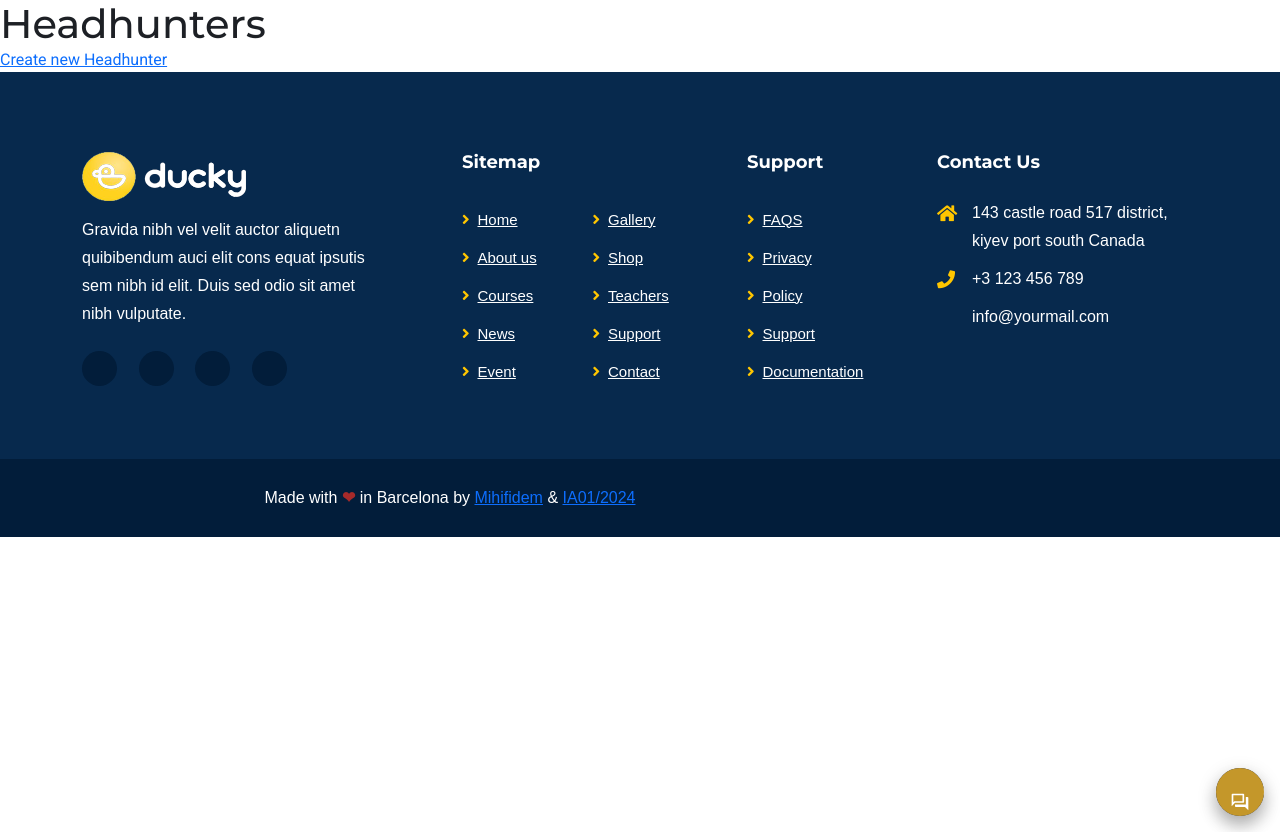
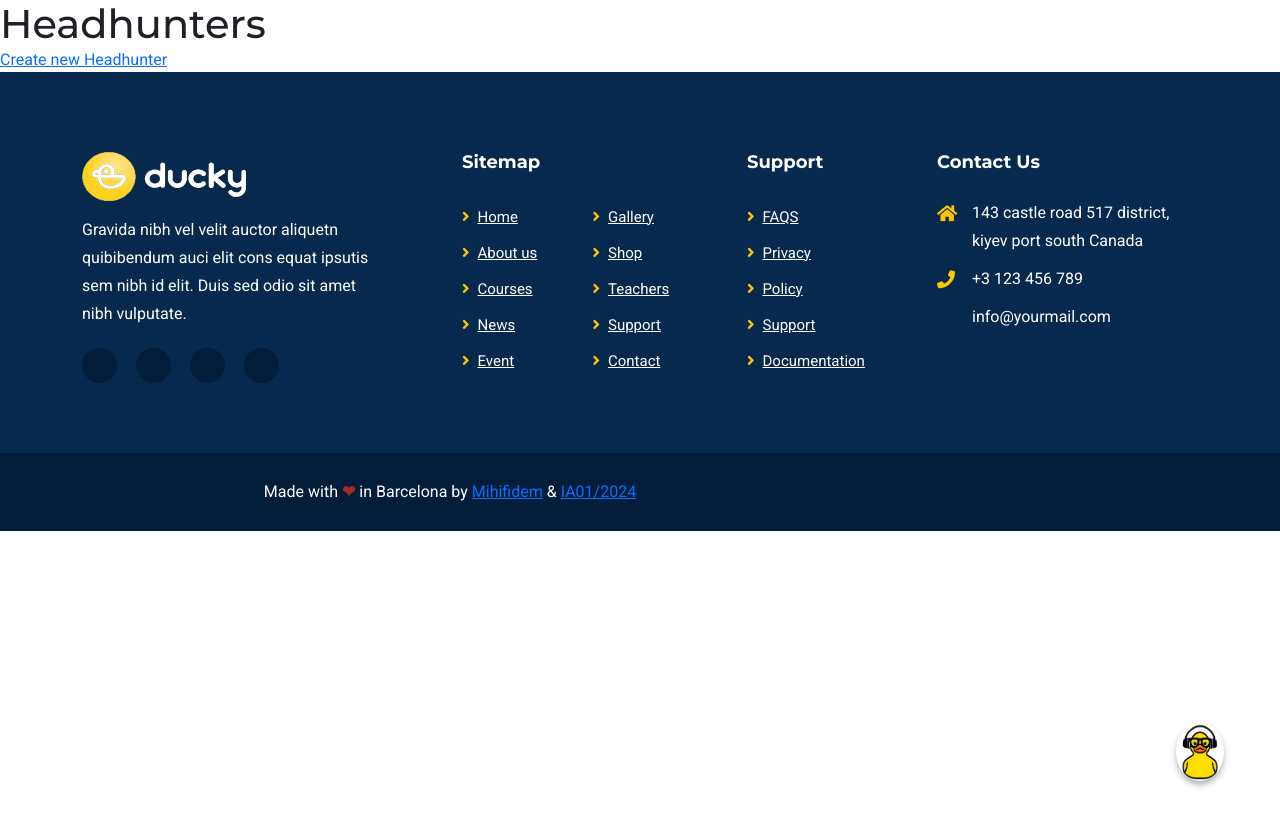
Before and after one commit to mihifidem/idonium2, a Django app: page /headhunters/headhunters/ in a window 1280 px wide. Shown: the part 92-924 px from the top of the page. Run offline with Django 5.2, Linux system fonts and the light colour scheme; parts of the project's set-up code (start-up, migrations or seed data) failed here and were passed over; some libraries are stand-ins or nearby versions.

Commit message:
Añadi el template del chatbot de virgil y actualicé Joboffer create view para que se vea el formulario que toca

```diff
--- a/headhunters/templates/chatbot/chat.html
+++ b/headhunters/templates/chatbot/chat.html
@@ -1,339 +1,250 @@
 {% block content %}
 {% load static %}
 
-<div class="title">
-  <div>
-    <div id="chatbot" class="main-card collapsed">
-      <button id="chatbot_toggle">
-        <svg xmlns="http://www.w3.org/2000/svg" viewBox="0 0 24 24" fill="currentColor">
-          <path d="M0 0h24v24H0V0z" fill="none" />
-          <path
-            d="M15 4v7H5.17l-.59.59-.58.58V4h11m1-2H3c-.55 0-1 .45-1 1v14l4-4h10c.55 0 1-.45 1-1V3c0-.55-.45-1-1-1zm5 4h-2v9H6v2c0 .55.45 1 1 1h11l4 4V7c0-.55-.45-1-1-1z" />
-        </svg>
-        <svg xmlns="http://www.w3.org/2000/svg" viewBox="0 0 24 24" fill="currentColor" style="display:none">
-          <path d="M0 0h24v24H0V0z" fill="none" />
-          <path
-            d="M19 6.41L17.59 5 12 10.59 6.41 5 5 6.41 10.59 12 5 17.59 6.41 19 12 13.41 17.59 19 19 17.59 13.41 12 19 6.41z" />
-        </svg>
+<div class="robot">
+  <!-- Toggle Button -->
+  <button id="chatbot-toggle" onclick="toggleChatbot()">
+    <img src="/static/images/chatbot.png" alt="Chatbot Toggle" />
   </button>
-      <div class="main-title">
-        <div>
-          <svg viewBox="0 0 640 512" title="robot">
-            <path fill="currentColor"
-              d="M32,224H64V416H32A31.96166,31.96166,0,0,1,0,384V256A31.96166,31.96166,0,0,1,32,224Zm512-48V448a64.06328,64.06328,0,0,1-64,64H160a64.06328,64.06328,0,0,1-64-64V176a79.974,79.974,0,0,1,80-80H288V32a32,32,0,0,1,64,0V96H464A79.974,79.974,0,0,1,544,176ZM264,256a40,40,0,1,0-40,40A39.997,39.997,0,0,0,264,256Zm-8,128H192v32h64Zm96,0H288v32h64ZM456,256a40,40,0,1,0-40,40A39.997,39.997,0,0,0,456,256Zm-8,128H384v32h64ZM640,256V384a31.96166,31.96166,0,0,1-32,32H576V224h32A31.96166,31.96166,0,0,1,640,256Z" />
-          </svg>
+  <!-- Chatbot Popup -->
+  <div id="chatbot-popup" style="display: none;">
+    <!-- Chatbot Header -->
+    <div id="chatbot-header">
+      <h3>Duckbot</h3>
+      <button id="close-chatbot" onclick="toggleChatbot()">&times;</button>
     </div>
-        <span>Chatbot</span>
 
-      </div>
-      <div class="chat-area" id="message-box">
-      </div>
-      <div class="line"></div>
+    <!-- Chat Messages -->
+    <div class="chat-area" id="message-box"></div>
+
+    <!-- Input Area -->
     <div class="input-div">
-        <input class="input-message" name="message" type="text" id="message" placeholder="Type your message ..." />
-        <button class="input-send" onclick="send()">
-          <svg style="width:24px;height:24px">
-            <path d="M2,21L23,12L2,3V10L17,12L2,14V21Z" />
-          </svg>
-        </button>
+      <form id="chatbot-form" onsubmit="send(event)">
+        <input
+          class="input-message"
+          name="message"
+          type="text"
+          id="message"
+          placeholder="Type your message ..."
+        />
+        <button class="input-send" type="submit">Send</button>
+      </form>
     </div>
   </div>
+</div>
+
 <style>
-      /* body {
-height: 100vh;
-font-family: Roboto, sans-serif;
-margin: 0px;
-background-color: white;
-overflow: hidden;
-background: gainsboro;
-display:flex
-} */
-      .title {
-        margin: auto;
-        font-size: x-large;
-        font-family: Raleway, sans-serif;
-        color: rebeccapurple;
+  /* Robot container */
+  .robot {
+    position: fixed;
+    bottom: 20px;
+    right: 20px;
+    z-index: 1000;
   }
 
-      @media (min-width: 450px) {
-        .main-card {
-          width: 96%;
-          max-width: 400px;
-          height: calc(100% - 32px) !important;
-          border-radius: 8px !important;
-          max-height: 600px;
-          margin: 16px !important;
-        }
+  /* Toggle button */
+  #chatbot-toggle {
+    position: fixed;
+    bottom: 50px;
+    right: 50px;
+    width: 60px;
+    height: 60px;
+    border: none;
+    background-color: transparent;
+    cursor: pointer;
+    z-index: 1001;
   }
 
-      .collapsed {
-        width: 48px !important;
-        height: 48px !important;
-        border-radius: 24px !important;
-        margin: 16px !important;
+  #chatbot-toggle img {
+    width: 100%;
+    height: 100%;
+    border-radius: 50%;
+    box-shadow: 0 4px 6px rgba(0, 0, 0, 0.3);
   }
 
-      .main-card {
-        background: white;
-        color: white;
-        width: 100%;
-        height: 100%;
-        margin: 0px;
-        border-radius: 0px;
-        display: flex;
-        flex-direction: column;
-        overflow: hidden;
-        right: 0;
-        bottom: 0;
-        position: absolute;
-        transition: all 0.5s;
-        box-shadow: 0 10px 16px 0 rgba(0, 0, 0, 0.2), 0 6px 20px 0 rgba(0, 0, 0, 0.19);
+  /* Chatbot Popup */
+  #chatbot-popup {
+    display: none;
+    width: 300px;
+    position: fixed;
+    bottom: 120px;
+    right: 50px;
+    background-color: #ffeb3b;
+    border-radius: 15px;
+    padding: 20px;
+    box-shadow: 0 4px 10px rgba(0, 0, 0, 0.3);
+    z-index: 1000;
   }
 
-      #chatbot_toggle {
-        position: absolute;
-        right: 0;
-        border: none;
-        height: 48px;
-        width: 48px;
-        background: #c4972a;
-        padding: 14px;
-        color: white;
+  /* Header styles */
+  #chatbot-header {
+    display: flex;
+    justify-content: space-between;
+    align-items: center;
+    font-family: "Comic Sans MS", sans-serif;
+    color: #333;
   }
 
-      #chatbot_toggle:hover {
-        background: #7d56a5;
+  #close-chatbot {
+    border: none;
+    background: #ffd54f;
+    width: 40px;
+    height: 40px;
+    border-radius: 50%;
+    font-size: 1.2rem;
+    font-weight: bold;
+    color: #333;
+    cursor: pointer;
+    box-shadow: 0 4px 6px rgba(0, 0, 0, 0.3);
+    transition: transform 0.2s ease, background-color 0.2s ease;
   }
 
-      .line {
-        height: 1px;
-        background-color: #0a142f;
-        width: 100%;
-        opacity: 0.2;
+  #close-chatbot:hover {
+    background-color: #ffcc80;
+    transform: scale(1.1);
   }
 
-      .main-title {
-        background-color: #0d1d47;
-        font-size: large;
-        font-weight: bold;
-        display: flex;
-        height: 48px;
+  /* Chat Messages */
+  .chat-area {
+    max-height: 300px;
+    overflow-y: auto;
+    margin-bottom: 20px;
+    font-family: Arial, sans-serif;
   }
 
-      .main-title>div {
-        height: 48px;
-        width: 48px;
-        display: flex;
-        margin-left: 8px;
+  .chat-message-sent {
+    background-color: lavender;
+    margin: 8px 16px 8px auto;
+    padding: 10px;
+    border-radius: 12px 12px 2px 12px;
+    color: black;
   }
 
-      .main-title svg {
-        height: 24px;
-        margin: auto;
+  .chat-message-received {
+    background-color: white;
+    margin: 8px auto 8px 16px;
+    padding: 10px;
+    border-radius: 12px 12px 12px 2px;
+    color: black;
   }
 
-      .main-title>span {
-        margin: auto auto auto 8px;
-      }
-
-      .chat-area {
-        flex-grow: 1;
-        overflow: auto;
-        border-radius: 8px;
-        padding: 16px;
+  /* Input Area */
+  .input-div {
     display: flex;
-        flex-direction: column;
+    justify-content: space-between;
+    align-items: center;
+    background-color: transparent;
+    padding: 10px 0;
   }
 
   .input-message {
-        padding: 8px 48px 8px 16px;
-        flex-grow: 1;
-        border: none;
-      }
-
-      .input-message:focus {
-        outline: none;
-      }
-
-      .input-div {
-        height: 48px;
-        display: flex;
+    width: calc(100% - 50px);
+    padding: 10px;
+    border-radius: 10px;
+    border: 1px solid #ddd;
+    font-family: "Arial", sans-serif;
   }
 
   .input-send {
-        background: transparent;
-        width: 48px;
-        height: 48px;
-        right: 0%;
+    padding: 10px;
+    background-color: #ff9800;
     border: none;
+    border-radius: 10px;
+    color: #fff;
+    font-weight: bold;
     cursor: pointer;
   }
 
   .input-send:hover {
-        background: lavender;
+    background-color: #ffcc80;
   }
+</style>
 
-      .input-send svg {
-        fill: #c4972a;
-        margin: 11px 8px;
-      }
+<script>
+  // Función para mostrar/ocultar el chatbot
+  function toggleChatbot() {
+    const popup = document.getElementById("chatbot-popup");
+    const toggleButton = document.getElementById("chatbot-toggle");
 
-      .chat-message-div {
-        display: flex;
-      }
-
-      .chat-message-sent {
-        background-color: white;
-        margin: 8px 16px 8px 64px;
-        padding: 8px 16px;
-        animation-name: fadeIn;
-        animation-iteration-count: 1;
-        animation-timing-function: ease-in;
-        animation-duration: 100ms;
-        color: black;
-        border-radius: 8px 8px 2px 8px;
-        background-color: lavender;
-      }
-
-      .chat-message-received {
-        background-color: white;
-        margin: 8px 64px 8px 16px;
-        padding: 8px 16px;
-        animation-name: fadeIn;
-        animation-iteration-count: 1;
-        animation-timing-function: ease-in;
-        animation-duration: 100ms;
-        color: black;
-        border-radius: 8px 8px 8px 2px;
-        background-color: lavender;
-      }
-
-      @keyframes fadeIn {
-        from {
-          opacity: 0;
-        }
-
-        to {
-          opacity: 1;
+    if (popup.style.display === "none" || popup.style.display === "") {
+      popup.style.display = "block"; // Mostrar el popup
+      toggleButton.style.display = "none"; // Ocultar el botón
+    } else {
+      popup.style.display = "none"; // Ocultar el popup
+      toggleButton.style.display = "block"; // Mostrar el botón
     }
   }
 
-      ::-webkit-scrollbar {
-        width: 10px;
-      }
+  // Para enviar mensajes (simulado con fetch y CSRF incluido)
+  var running = false;
+  function send(event) {
+    event.preventDefault();
 
-      ::-webkit-scrollbar-track {
-        background: #f1f1f1;
-      }
+    if (running) return;
 
-      ::-webkit-scrollbar-thumb {
-        background: #888;
-      }
+    const messageInput = document.getElementById("message");
+    const msg = messageInput.value.trim();
+    if (!msg) return;
 
-      ::-webkit-scrollbar-thumb:hover {
-        background: #555;
-      }
-    </style>
-    <script>
-      var running = false;
-      function send() {
-          if (running == true) return;
-          var msg = document.getElementById("message").value;
-          if (msg == "") return;
     running = true;
+    addMsg(msg);
+    messageInput.value = "";
 
-          // Add user message to the chat
-          addMsg(msg);
-
-          // Send the message to the chatbot API
     fetch("{% url 'chatbot_view' %}", {
       method: "POST",
       headers: {
-                  "Content-Type": "application/json, charset=UTF-8",
-                  "X-CSRFToken": getCookie('csrftoken'), // Include CSRF token for Django
+        "Content-Type": "application/json",
+        "X-CSRFToken": getCookie("csrftoken"),
       },
-              body: JSON.stringify({ message: msg }) // Send the user message as JSON
+      body: JSON.stringify({ message: msg }),
     })
-          .then(response => response.json())
-          .then(data => {
-              if (data.bot_message) {
-                  // Add the chatbot's response to the chat
-                  addResponseMsg(data.bot_message);
-              } else {
-                  // Handle case where no response is received
-                  addResponseMsg("I'm having trouble understanding that. Please try again.");
-              }
+      .then((response) => response.json())
+      .then((data) => {
+        addResponseMsg(data.bot_message || "Error: Could not understand.");
       })
-          .catch(error => {
-              console.error("Error communicating with the chatbot API:", error);
-              addResponseMsg("There was an error. Please try again later.");
+      .catch((error) => {
+        console.error("Error communicating with chatbot:", error);
+        addResponseMsg("Error occurred. Please try later.");
       })
-          .finally(() => {
-              running = false;
-          });
+      .finally(() => (running = false));
   }
 
+  // Agrega el mensaje enviado
   function addMsg(msg) {
-          var div = document.createElement("div");
-          div.innerHTML =
-              "<span style='flex-grow:1'></span><div class='chat-message-sent'>" +
-              msg +
-              "</div>";
-          div.className = "chat-message-div";
-          document.getElementById("message-box").appendChild(div);
-          document.getElementById("message").value = "";
-          document.getElementById("message-box").scrollTop = document.getElementById(
-              "message-box"
-          ).scrollHeight;
+    const messages = document.getElementById("message-box");
+    const div = document.createElement("div");
+    div.className = "chat-message-sent";
+    div.textContent = msg;
+    messages.appendChild(div);
+    messages.scrollTop = messages.scrollHeight;
   }
 
+  // Agrega la respuesta del bot
   function addResponseMsg(msg) {
-          var div = document.createElement("div");
-          div.innerHTML = "<div class='chat-message-received'>" + msg + "</div>";
-          div.className = "chat-message-div";
-          document.getElementById("message-box").appendChild(div);
-          document.getElementById("message-box").scrollTop = document.getElementById(
-              "message-box"
-          ).scrollHeight;
+    const messages = document.getElementById("message-box");
+    const div = document.createElement("div");
+    div.className = "chat-message-received";
+    div.textContent = msg;
+    messages.appendChild(div);
+    messages.scrollTop = messages.scrollHeight;
   }
 
-      // Helper function to get CSRF token
+  // Obtener CSRF token
   function getCookie(name) {
     let cookieValue = null;
-          if (document.cookie && document.cookie !== '') {
-              const cookies = document.cookie.split(';');
-              for (let i = 0; i < cookies.length; i++) {
-                  const cookie = cookies[i].trim();
-                  // Does this cookie string begin with the name we want?
-                  if (cookie.substring(0, name.length + 1) === (name + '=')) {
-                      cookieValue = decodeURIComponent(cookie.substring(name.length + 1));
-                      break;
+    if (document.cookie) {
+      const cookies = document.cookie.split(";");
+      cookies.forEach((cookie) => {
+        const trimmed = cookie.trim();
+        if (trimmed.startsWith(name + "=")) {
+          cookieValue = decodeURIComponent(trimmed.substring(name.length + 1));
         }
-              }
+      });
     }
     return cookieValue;
   }
-
-      document.getElementById("message").addEventListener("keyup", function (event) {
-          if (event.keyCode === 13) {
-              event.preventDefault();
-              send();
-          }
-      });
-
-      document.getElementById("chatbot_toggle").onclick = function () {
-          if (document.getElementById("chatbot").classList.contains("collapsed")) {
-              document.getElementById("chatbot").classList.remove("collapsed")
-              document.getElementById("chatbot_toggle").children[0].style.display = "none"
-              document.getElementById("chatbot_toggle").children[1].style.display = ""
-              setTimeout(addResponseMsg, 1000, "Hello, I am your virtual assistant, I was created to solve your doubts.");
-          }
-          else {
-              document.getElementById("chatbot").classList.add("collapsed")
-              document.getElementById("chatbot_toggle").children[0].style.display = ""
-              document.getElementById("chatbot_toggle").children[1].style.display = "none"
-          }
-      }
 </script>
 
+
+
 {% endblock %}
--- a/headhunters/views/joboffer_views.py
+++ b/headhunters/views/joboffer_views.py
@@ -158,7 +158,7 @@ class JobOfferDeleteView(DeleteView):
 class JobOfferCreateView(CreateView):
     model = JobOffer
     form_class = JobOfferForm
-    template_name = 'joboffers/create_offer.html'
+    template_name = 'joboffers/joboffer_form.html'
     success_url = reverse_lazy('joboffer_list')
 
     def form_valid(self, form):
```
Also changed, not shown: headhunters/static/images/chatbot.png (added). Lines whose indentation alone changed are shown as unchanged.
